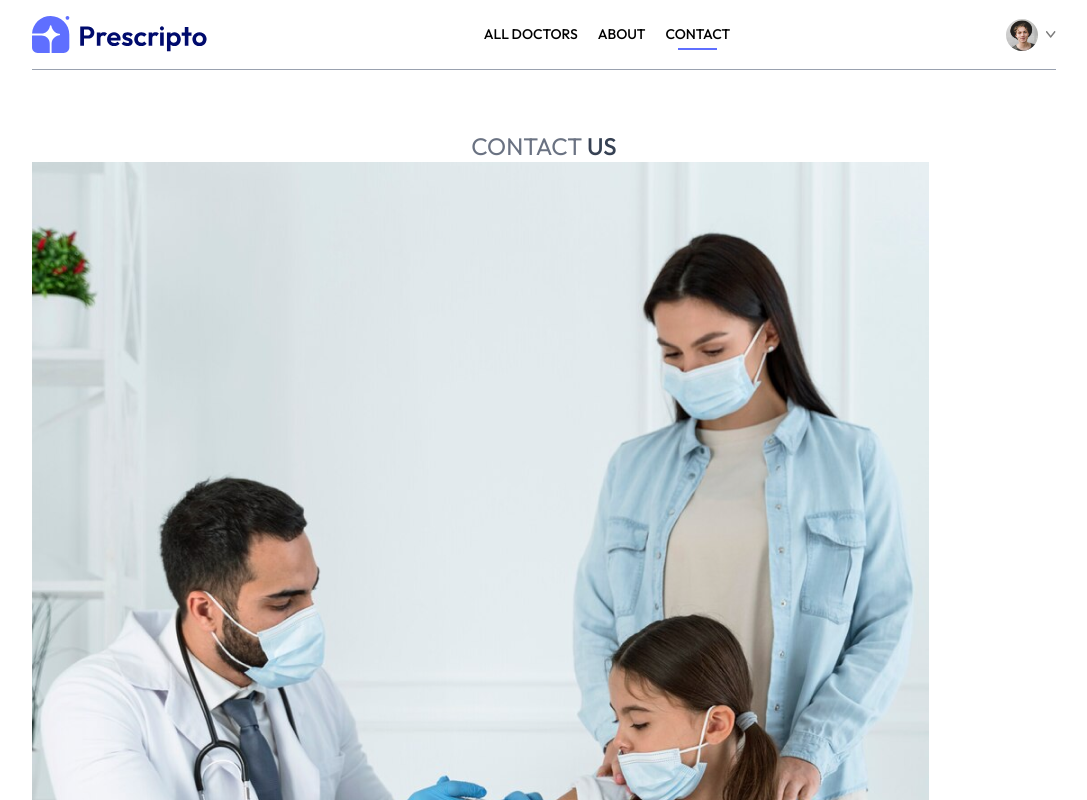
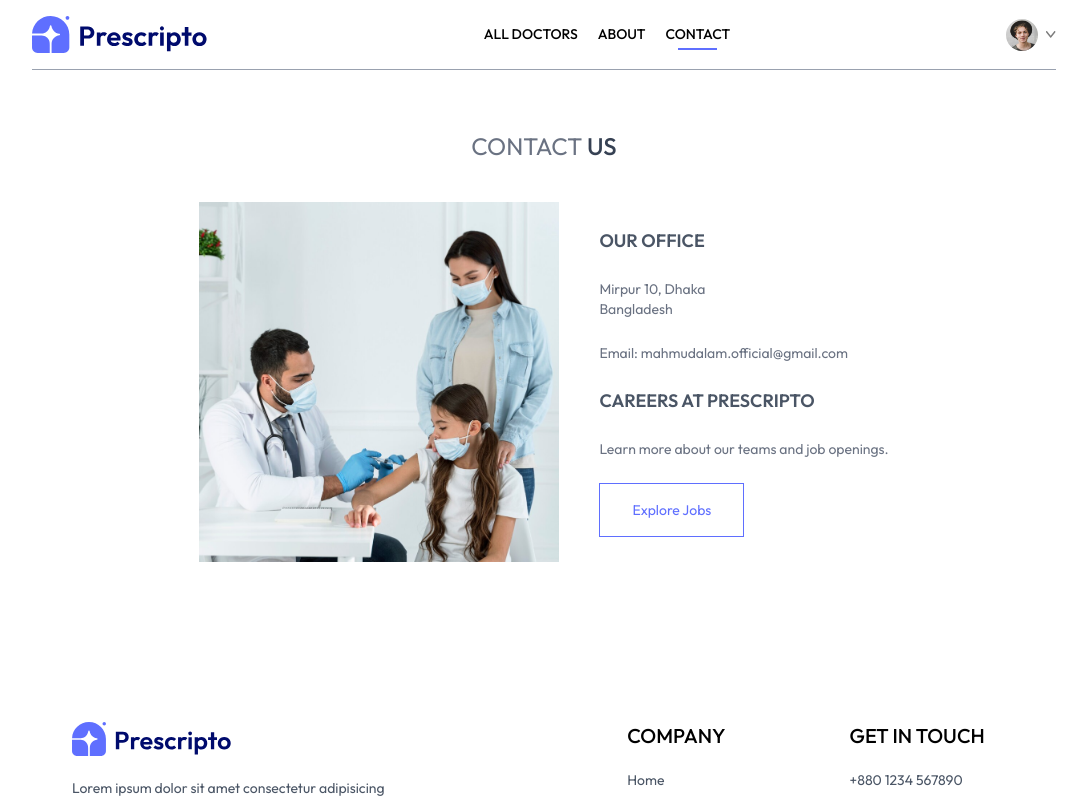
Before and after one commit to DhirajNeupane-999/Appartment-booking-system, a React (Vite) app in the folder frontend/: page /contact in a window 1280 px wide. Shown: the top 800 px of the page, without its empty margins (96-1183 px from the left). Built offline with nearby package versions, Linux system fonts and the light colour scheme.

Commit message:
complete the contact page

```diff
--- a/frontend/src/pages/Contact.jsx
+++ b/frontend/src/pages/Contact.jsx
@@ -9,15 +9,15 @@
         </p>
       </div>
 
-      <div>
-        <img src={assets.contact_image} alt="" />
-        <div>
-          <p>Our Office</p>
-          <p>Mirpur 10, Dhaka<br />Bangladesh</p>
-          <p>Email: mahmudalam.official@gmail.com</p>
-          <p>Careers at Prescripto</p>
-          <p>Learn more about our teams and job openings.</p>
-          <button>Explore Jobs</button>
+      <div className="my-10 flex flex-col md:flex-row gap-10 justify-center mb-28 text-sm">
+        <img className="w-full md:max-w-[360px]" src={assets.contact_image} alt="" />
+        <div className="flex flex-col justify-center gap-6 items-start">
+          <p className="font-semibold text-lg text-gray-600 uppercase">Our Office</p>
+          <p className="text-gray-500">Mirpur 10, Dhaka<br />Bangladesh</p>
+          <p className="text-gray-500">Email: mahmudalam.official@gmail.com</p>
+          <p className="font-semibold text-lg text-gray-600 uppercase">Careers at Prescripto</p>
+          <p className="text-gray-500">Learn more about our teams and job openings.</p>
+          <button className="border border-primary text-primary px-8 py-4 text-sm hover:bg-primary hover:text-white transition-all duration-500">Explore Jobs</button>
         </div>
       </div>
     </div>
```
